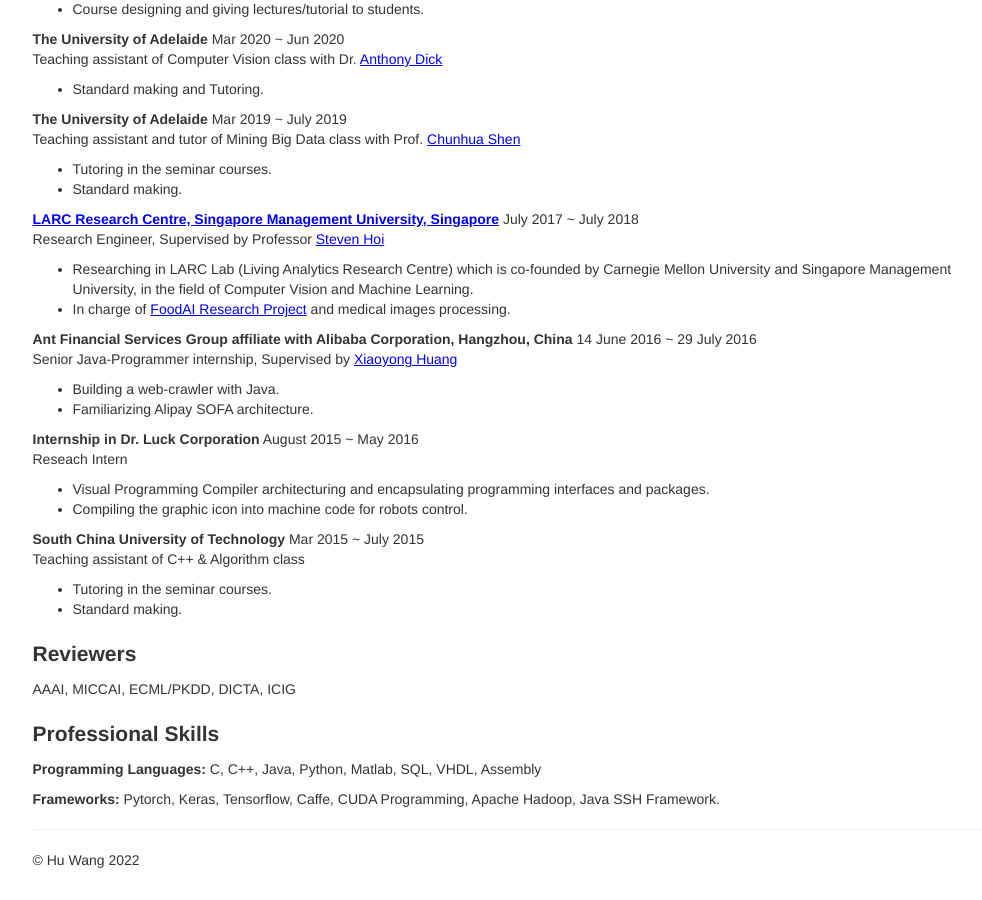
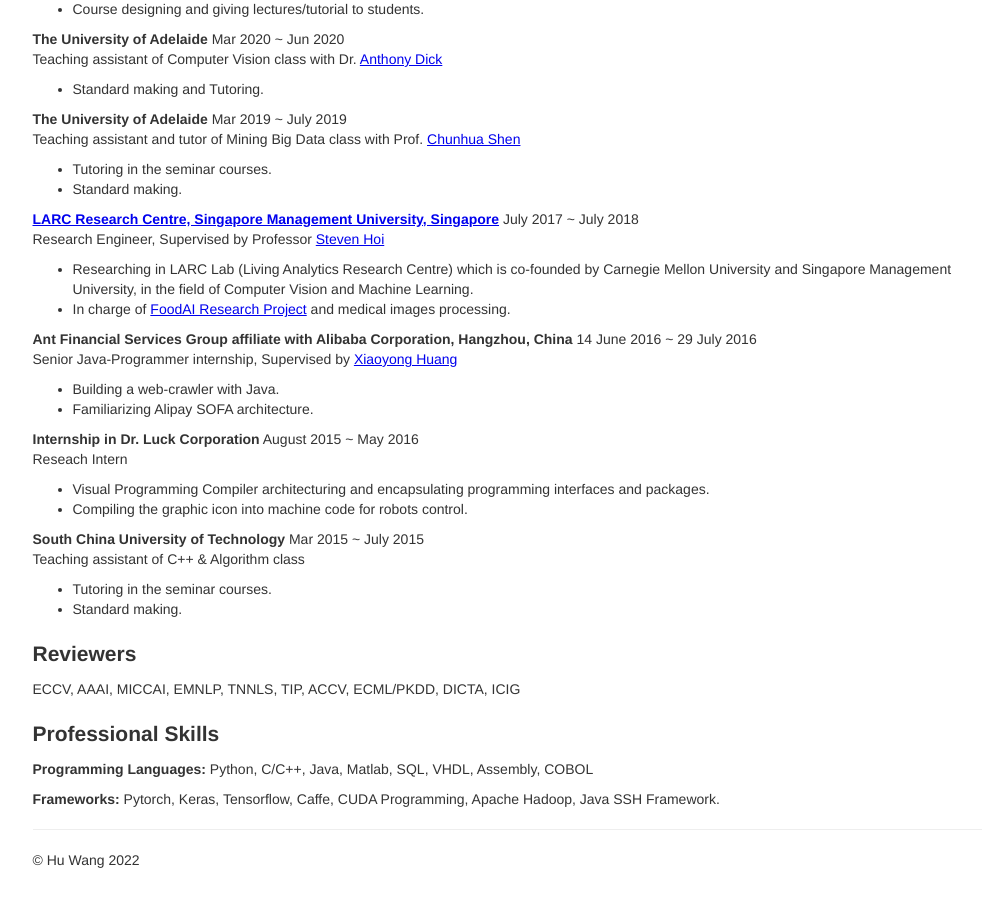
Before and after one commit to billhhh/whblog-omega, a Jekyll site: the page res/index.html, which Jekyll copies as it is, in a window 1280 px wide and 900 px high, scrolled down 1741 px. Shown: the whole window, without its empty margins (120-1102 px from the left). Built offline with Jekyll 4.4.1, drawn with Linux system fonts in a browser that asks for light colours.

Commit message:
Update index.html

```diff
--- a/res/index.html
+++ b/res/index.html
@@ -290,14 +290,14 @@
 
       <h2>Reviewers</h2>
       <p>
-        <span>AAAI, MICCAI, ECML/PKDD, DICTA, ICIG</span>
+        <span>ECCV, AAAI, MICCAI, EMNLP, TNNLS, TIP, ACCV, ECML/PKDD, DICTA, ICIG</span>
       </p>
 
 
       <h2>Professional Skills</h2>
       <p>
         <strong>Programming Languages:</strong>
-        <span>C, C++, Java, Python, Matlab, SQL, VHDL, Assembly</span>
+        <span>Python, C/C++, Java, Matlab, SQL, VHDL, Assembly, COBOL</span>
       </p>
       <p>
         <strong>Frameworks:</strong>
```
